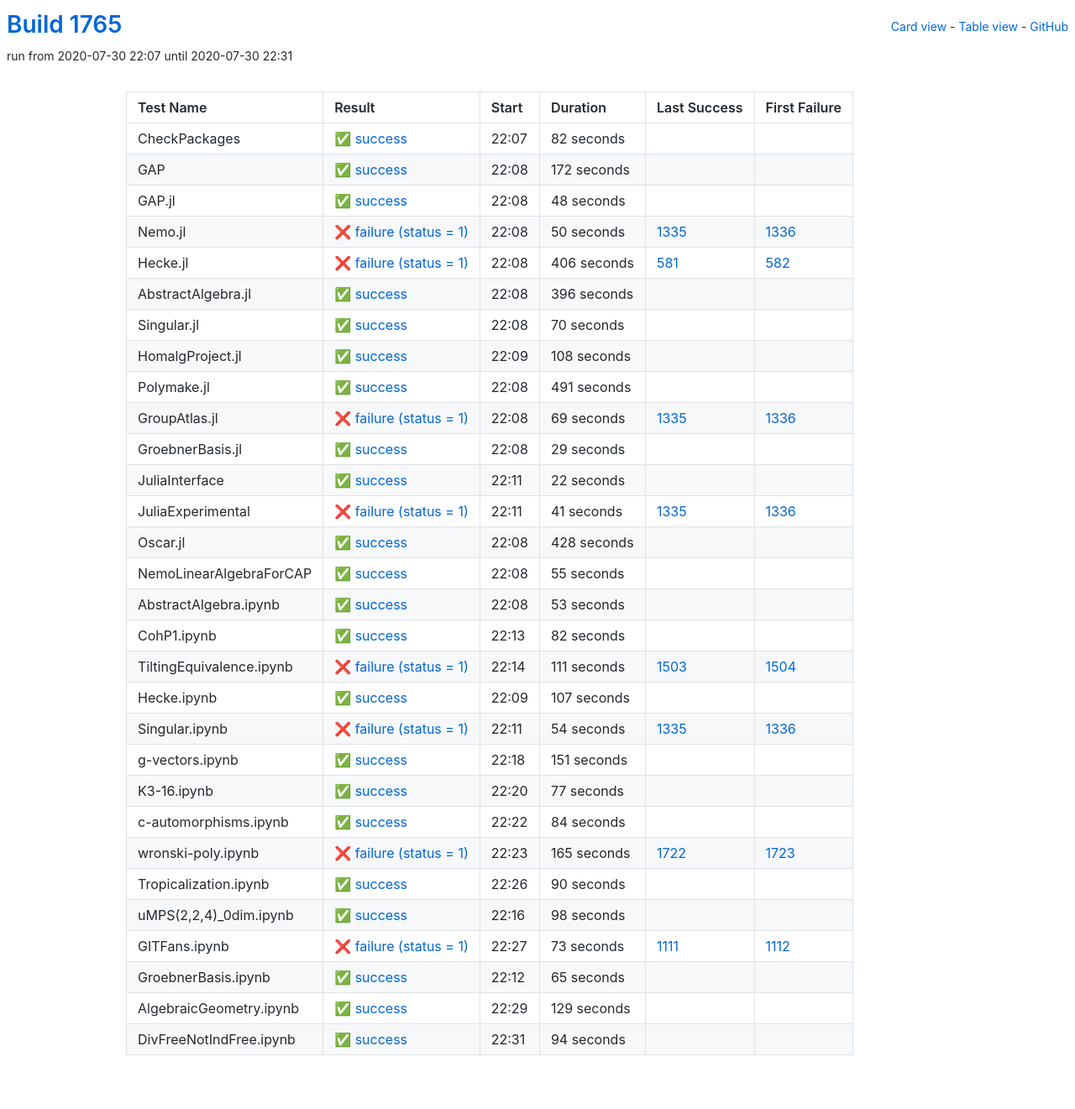
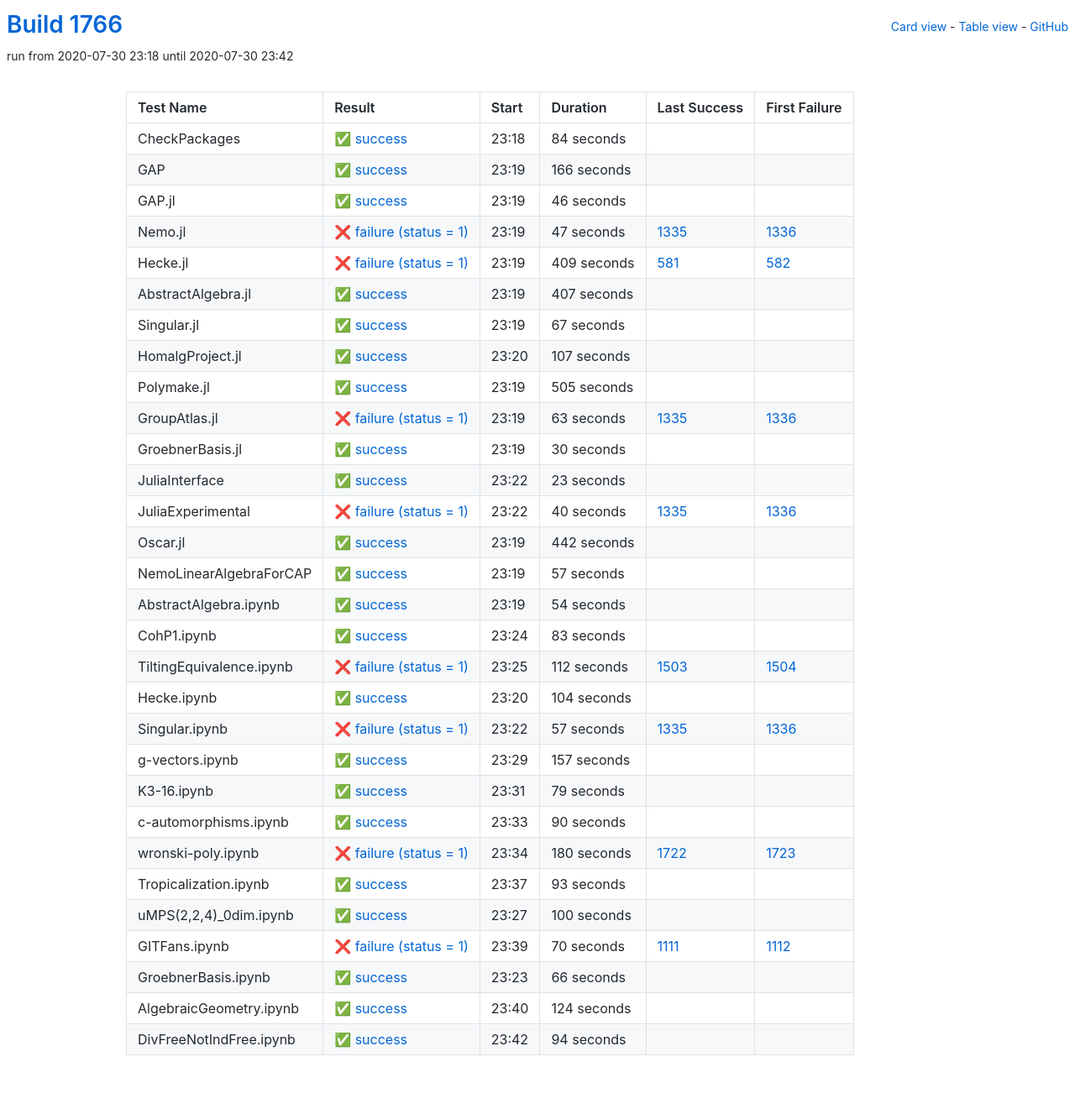
Before and after one commit to oscar-system/oscar-ci-status-1.4, a Jekyll site: the page built from table.html, in a window 1280 px wide. Shown: the whole page at 84% size. Built offline with Jekyll 4.4.1, drawn with Linux system fonts in a browser that asks for light colours.

Commit message:
Build #1766

```diff
--- a/_data/ci.yml
+++ b/_data/ci.yml
@@ -1,6 +1,6 @@
 ---
-build: 1765
-build_url: https://oscarci.mathematik.uni-kl.de/job/oscar-julia-1.4/1765/
+build: 1766
+build_url: https://oscarci.mathematik.uni-kl.de/job/oscar-julia-1.4/1766/
 job: oscar-julia-1.4
 organization: oscar-system
 repo: oscar-ci-status-1.4
@@ -8,224 +8,92 @@ repourl: https://github.com/oscar-system/oscar-ci-status-1.4
 tests:
 - name: CheckPackages
   id: checkpackages
-  log: https://oscarci.mathematik.uni-kl.de/job/oscar-julia-1.4/1765/artifact/logs/build-1765/CheckPackages.log
-  start: 2020-07-30 22:07
+  log: https://oscarci.mathematik.uni-kl.de/job/oscar-julia-1.4/1766/artifact/logs/build-1766/CheckPackages.log
+  start: 2020-07-30 23:18
   success: true
   exitcode: 0
   status: success
-  duration: 82
+  duration: 84
   last_success: false
   last_success_url:
   first_failure: false
   first_failure_url:
 - name: GAP
   id: gap
-  log: https://oscarci.mathematik.uni-kl.de/job/oscar-julia-1.4/1765/artifact/logs/build-1765/GAP.log
-  start: 2020-07-30 22:08
+  log: https://oscarci.mathematik.uni-kl.de/job/oscar-julia-1.4/1766/artifact/logs/build-1766/GAP.log
+  start: 2020-07-30 23:19
   success: true
   exitcode: 0
   status: success
-  duration: 172
+  duration: 166
   last_success: false
   last_success_url:
   first_failure: false
   first_failure_url:
 - name: GAP.jl
   id: gap-jl
-  log: https://oscarci.mathematik.uni-kl.de/job/oscar-julia-1.4/1765/artifact/logs/build-1765/GAP.jl.log
-  start: 2020-07-30 22:08
+  log: https://oscarci.mathematik.uni-kl.de/job/oscar-julia-1.4/1766/artifact/logs/build-1766/GAP.jl.log
+  start: 2020-07-30 23:19
   success: true
   exitcode: 0
   status: success
-  duration: 48
+  duration: 46
   last_success: false
   last_success_url:
   first_failure: false
   first_failure_url:
 - name: Nemo.jl
   id: nemo-jl
-  log: https://oscarci.mathematik.uni-kl.de/job/oscar-julia-1.4/1765/artifact/logs/build-1765/Nemo.jl.log
-  start: 2020-07-30 22:08
+  log: https://oscarci.mathematik.uni-kl.de/job/oscar-julia-1.4/1766/artifact/logs/build-1766/Nemo.jl.log
+  start: 2020-07-30 23:19
   success: false
   exitcode: 1
   status: failure
-  duration: 50
+  duration: 47
   last_success: 1335
   last_success_url: https://oscarci.mathematik.uni-kl.de/job/oscar-julia-1.4/1335/
   first_failure: 1336
   first_failure_url: https://oscarci.mathematik.uni-kl.de/job/oscar-julia-1.4/1336/
 - name: Hecke.jl
   id: hecke-jl
-  log: https://oscarci.mathematik.uni-kl.de/job/oscar-julia-1.4/1765/artifact/logs/build-1765/Hecke.jl.log
-  start: 2020-07-30 22:08
+  log: https://oscarci.mathematik.uni-kl.de/job/oscar-julia-1.4/1766/artifact/logs/build-1766/Hecke.jl.log
+  start: 2020-07-30 23:19
   success: false
   exitcode: 1
   status: failure
-  duration: 406
+  duration: 409
   last_success: 581
   last_success_url: https://oscarci.mathematik.uni-kl.de/job/oscar-julia-1.4/581/
   first_failure: 582
   first_failure_url: https://oscarci.mathematik.uni-kl.de/job/oscar-julia-1.4/582/
 - name: AbstractAlgebra.jl
   id: abstractalgebra-jl
-  log: https://oscarci.mathematik.uni-kl.de/job/oscar-julia-1.4/1765/artifact/logs/build-1765/AbstractAlgebra.jl.log
-  start: 2020-07-30 22:08
+  log: https://oscarci.mathematik.uni-kl.de/job/oscar-julia-1.4/1766/artifact/logs/build-1766/AbstractAlgebra.jl.log
+  start: 2020-07-30 23:19
   success: true
   exitcode: 0
   status: success
-  duration: 396
+  duration: 407
   last_success: false
   last_success_url:
   first_failure: false
   first_failure_url:
 - name: Singular.jl
   id: singular-jl
-  log: https://oscarci.mathematik.uni-kl.de/job/oscar-julia-1.4/1765/artifact/logs/build-1765/Singular.jl.log
-  start: 2020-07-30 22:08
+  log: https://oscarci.mathematik.uni-kl.de/job/oscar-julia-1.4/1766/artifact/logs/build-1766/Singular.jl.log
+  start: 2020-07-30 23:19
   success: true
   exitcode: 0
   status: success
-  duration: 70
+  duration: 67
   last_success: false
   last_success_url:
   first_failure: false
   first_failure_url:
 - name: HomalgProject.jl
   id: homalgproject-jl
-  log: https://oscarci.mathematik.uni-kl.de/job/oscar-julia-1.4/1765/artifact/logs/build-1765/HomalgProject.jl.log
-  start: 2020-07-30 22:09
-  success: true
-  exitcode: 0
-  status: success
-  duration: 108
-  last_success: false
-  last_success_url:
-  first_failure: false
-  first_failure_url:
-- name: Polymake.jl
-  id: polymake-jl
-  log: https://oscarci.mathematik.uni-kl.de/job/oscar-julia-1.4/1765/artifact/logs/build-1765/Polymake.jl.log
-  start: 2020-07-30 22:08
-  success: true
-  exitcode: 0
-  status: success
-  duration: 491
-  last_success: false
-  last_success_url:
-  first_failure: false
-  first_failure_url:
-- name: GroupAtlas.jl
-  id: groupatlas-jl
-  log: https://oscarci.mathematik.uni-kl.de/job/oscar-julia-1.4/1765/artifact/logs/build-1765/GroupAtlas.jl.log
-  start: 2020-07-30 22:08
-  success: false
-  exitcode: 1
-  status: failure
-  duration: 69
-  last_success: 1335
-  last_success_url: https://oscarci.mathematik.uni-kl.de/job/oscar-julia-1.4/1335/
-  first_failure: 1336
-  first_failure_url: https://oscarci.mathematik.uni-kl.de/job/oscar-julia-1.4/1336/
-- name: GroebnerBasis.jl
-  id: groebnerbasis-jl
-  log: https://oscarci.mathematik.uni-kl.de/job/oscar-julia-1.4/1765/artifact/logs/build-1765/GroebnerBasis.jl.log
-  start: 2020-07-30 22:08
-  success: true
-  exitcode: 0
-  status: success
-  duration: 29
-  last_success: false
-  last_success_url:
-  first_failure: false
-  first_failure_url:
-- name: JuliaInterface
-  id: juliainterface
-  log: https://oscarci.mathematik.uni-kl.de/job/oscar-julia-1.4/1765/artifact/logs/build-1765/JuliaInterface.log
-  start: 2020-07-30 22:11
-  success: true
-  exitcode: 0
-  status: success
-  duration: 22
-  last_success: false
-  last_success_url:
-  first_failure: false
-  first_failure_url:
-- name: JuliaExperimental
-  id: juliaexperimental
-  log: https://oscarci.mathematik.uni-kl.de/job/oscar-julia-1.4/1765/artifact/logs/build-1765/JuliaExperimental.log
-  start: 2020-07-30 22:11
-  success: false
-  exitcode: 1
-  status: failure
-  duration: 41
-  last_success: 1335
-  last_success_url: https://oscarci.mathematik.uni-kl.de/job/oscar-julia-1.4/1335/
-  first_failure: 1336
-  first_failure_url: https://oscarci.mathematik.uni-kl.de/job/oscar-julia-1.4/1336/
-- name: Oscar.jl
-  id: oscar-jl
-  log: https://oscarci.mathematik.uni-kl.de/job/oscar-julia-1.4/1765/artifact/logs/build-1765/Oscar.jl.log
-  start: 2020-07-30 22:08
-  success: true
-  exitcode: 0
-  status: success
-  duration: 428
-  last_success: false
-  last_success_url:
-  first_failure: false
-  first_failure_url:
-- name: NemoLinearAlgebraForCAP
-  id: nemolinearalgebraforcap
-  log: https://oscarci.mathematik.uni-kl.de/job/oscar-julia-1.4/1765/artifact/logs/build-1765/NemoLinearAlgebraForCAP.log
-  start: 2020-07-30 22:08
-  success: true
-  exitcode: 0
-  status: success
-  duration: 55
-  last_success: false
-  last_success_url:
-  first_failure: false
-  first_failure_url:
-- name: AbstractAlgebra.ipynb
-  id: abstractalgebra-ipynb
-  log: https://oscarci.mathematik.uni-kl.de/job/oscar-julia-1.4/1765/artifact/logs/build-1765/AbstractAlgebra.ipynb.log
-  start: 2020-07-30 22:08
-  success: true
-  exitcode: 0
-  status: success
-  duration: 53
-  last_success: false
-  last_success_url:
-  first_failure: false
-  first_failure_url:
-- name: CohP1.ipynb
-  id: cohp1-ipynb
-  log: https://oscarci.mathematik.uni-kl.de/job/oscar-julia-1.4/1765/artifact/logs/build-1765/CohP1.ipynb.log
-  start: 2020-07-30 22:13
-  success: true
-  exitcode: 0
-  status: success
-  duration: 82
-  last_success: false
-  last_success_url:
-  first_failure: false
-  first_failure_url:
-- name: TiltingEquivalence.ipynb
-  id: tiltingequivalence-ipynb
-  log: https://oscarci.mathematik.uni-kl.de/job/oscar-julia-1.4/1765/artifact/logs/build-1765/TiltingEquivalence.ipynb.log
-  start: 2020-07-30 22:14
-  success: false
-  exitcode: 1
-  status: failure
-  duration: 111
-  last_success: 1503
-  last_success_url: https://oscarci.mathematik.uni-kl.de/job/oscar-julia-1.4/1503/
-  first_failure: 1504
-  first_failure_url: https://oscarci.mathematik.uni-kl.de/job/oscar-julia-1.4/1504/
-- name: Hecke.ipynb
-  id: hecke-ipynb
-  log: https://oscarci.mathematik.uni-kl.de/job/oscar-julia-1.4/1765/artifact/logs/build-1765/Hecke.ipynb.log
-  start: 2020-07-30 22:09
+  log: https://oscarci.mathematik.uni-kl.de/job/oscar-julia-1.4/1766/artifact/logs/build-1766/HomalgProject.jl.log
+  start: 2020-07-30 23:20
   success: true
   exitcode: 0
   status: success
@@ -234,70 +102,178 @@ tests:
   last_success_url:
   first_failure: false
   first_failure_url:
-- name: Singular.ipynb
-  id: singular-ipynb
-  log: https://oscarci.mathematik.uni-kl.de/job/oscar-julia-1.4/1765/artifact/logs/build-1765/Singular.ipynb.log
-  start: 2020-07-30 22:11
+- name: Polymake.jl
+  id: polymake-jl
+  log: https://oscarci.mathematik.uni-kl.de/job/oscar-julia-1.4/1766/artifact/logs/build-1766/Polymake.jl.log
+  start: 2020-07-30 23:19
+  success: true
+  exitcode: 0
+  status: success
+  duration: 505
+  last_success: false
+  last_success_url:
+  first_failure: false
+  first_failure_url:
+- name: GroupAtlas.jl
+  id: groupatlas-jl
+  log: https://oscarci.mathematik.uni-kl.de/job/oscar-julia-1.4/1766/artifact/logs/build-1766/GroupAtlas.jl.log
+  start: 2020-07-30 23:19
   success: false
   exitcode: 1
   status: failure
+  duration: 63
+  last_success: 1335
+  last_success_url: https://oscarci.mathematik.uni-kl.de/job/oscar-julia-1.4/1335/
+  first_failure: 1336
+  first_failure_url: https://oscarci.mathematik.uni-kl.de/job/oscar-julia-1.4/1336/
+- name: GroebnerBasis.jl
+  id: groebnerbasis-jl
+  log: https://oscarci.mathematik.uni-kl.de/job/oscar-julia-1.4/1766/artifact/logs/build-1766/GroebnerBasis.jl.log
+  start: 2020-07-30 23:19
+  success: true
+  exitcode: 0
+  status: success
+  duration: 30
+  last_success: false
+  last_success_url:
+  first_failure: false
+  first_failure_url:
+- name: JuliaInterface
+  id: juliainterface
+  log: https://oscarci.mathematik.uni-kl.de/job/oscar-julia-1.4/1766/artifact/logs/build-1766/JuliaInterface.log
+  start: 2020-07-30 23:22
+  success: true
+  exitcode: 0
+  status: success
+  duration: 23
+  last_success: false
+  last_success_url:
+  first_failure: false
+  first_failure_url:
+- name: JuliaExperimental
+  id: juliaexperimental
+  log: https://oscarci.mathematik.uni-kl.de/job/oscar-julia-1.4/1766/artifact/logs/build-1766/JuliaExperimental.log
+  start: 2020-07-30 23:22
+  success: false
+  exitcode: 1
+  status: failure
+  duration: 40
+  last_success: 1335
+  last_success_url: https://oscarci.mathematik.uni-kl.de/job/oscar-julia-1.4/1335/
+  first_failure: 1336
+  first_failure_url: https://oscarci.mathematik.uni-kl.de/job/oscar-julia-1.4/1336/
+- name: Oscar.jl
+  id: oscar-jl
+  log: https://oscarci.mathematik.uni-kl.de/job/oscar-julia-1.4/1766/artifact/logs/build-1766/Oscar.jl.log
+  start: 2020-07-30 23:19
+  success: true
+  exitcode: 0
+  status: success
+  duration: 442
+  last_success: false
+  last_success_url:
+  first_failure: false
+  first_failure_url:
+- name: NemoLinearAlgebraForCAP
+  id: nemolinearalgebraforcap
+  log: https://oscarci.mathematik.uni-kl.de/job/oscar-julia-1.4/1766/artifact/logs/build-1766/NemoLinearAlgebraForCAP.log
+  start: 2020-07-30 23:19
+  success: true
+  exitcode: 0
+  status: success
+  duration: 57
+  last_success: false
+  last_success_url:
+  first_failure: false
+  first_failure_url:
+- name: AbstractAlgebra.ipynb
+  id: abstractalgebra-ipynb
+  log: https://oscarci.mathematik.uni-kl.de/job/oscar-julia-1.4/1766/artifact/logs/build-1766/AbstractAlgebra.ipynb.log
+  start: 2020-07-30 23:19
+  success: true
+  exitcode: 0
+  status: success
   duration: 54
+  last_success: false
+  last_success_url:
+  first_failure: false
+  first_failure_url:
+- name: CohP1.ipynb
+  id: cohp1-ipynb
+  log: https://oscarci.mathematik.uni-kl.de/job/oscar-julia-1.4/1766/artifact/logs/build-1766/CohP1.ipynb.log
+  start: 2020-07-30 23:24
+  success: true
+  exitcode: 0
+  status: success
+  duration: 83
+  last_success: false
+  last_success_url:
+  first_failure: false
+  first_failure_url:
+- name: TiltingEquivalence.ipynb
+  id: tiltingequivalence-ipynb
+  log: https://oscarci.mathematik.uni-kl.de/job/oscar-julia-1.4/1766/artifact/logs/build-1766/TiltingEquivalence.ipynb.log
+  start: 2020-07-30 23:25
+  success: false
+  exitcode: 1
+  status: failure
+  duration: 112
+  last_success: 1503
+  last_success_url: https://oscarci.mathematik.uni-kl.de/job/oscar-julia-1.4/1503/
+  first_failure: 1504
+  first_failure_url: https://oscarci.mathematik.uni-kl.de/job/oscar-julia-1.4/1504/
+- name: Hecke.ipynb
+  id: hecke-ipynb
+  log: https://oscarci.mathematik.uni-kl.de/job/oscar-julia-1.4/1766/artifact/logs/build-1766/Hecke.ipynb.log
+  start: 2020-07-30 23:20
+  success: true
+  exitcode: 0
+  status: success
+  duration: 104
+  last_success: false
+  last_success_url:
+  first_failure: false
+  first_failure_url:
+- name: Singular.ipynb
+  id: singular-ipynb
+  log: https://oscarci.mathematik.uni-kl.de/job/oscar-julia-1.4/1766/artifact/logs/build-1766/Singular.ipynb.log
+  start: 2020-07-30 23:22
+  success: false
+  exitcode: 1
+  status: failure
+  duration: 57
   last_success: 1335
   last_success_url: https://oscarci.mathematik.uni-kl.de/job/oscar-julia-1.4/1335/
   first_failure: 1336
   first_failure_url: https://oscarci.mathematik.uni-kl.de/job/oscar-julia-1.4/1336/
 - name: g-vectors.ipynb
   id: g-vectors-ipynb
-  log: https://oscarci.mathematik.uni-kl.de/job/oscar-julia-1.4/1765/artifact/logs/build-1765/g-vectors.ipynb.log
-  start: 2020-07-30 22:18
+  log: https://oscarci.mathematik.uni-kl.de/job/oscar-julia-1.4/1766/artifact/logs/build-1766/g-vectors.ipynb.log
+  start: 2020-07-30 23:29
   success: true
   exitcode: 0
   status: success
-  duration: 151
+  duration: 157
   last_success: false
   last_success_url:
   first_failure: false
   first_failure_url:
 - name: K3-16.ipynb
   id: k3-16-ipynb
-  log: https://oscarci.mathematik.uni-kl.de/job/oscar-julia-1.4/1765/artifact/logs/build-1765/K3-16.ipynb.log
-  start: 2020-07-30 22:20
+  log: https://oscarci.mathematik.uni-kl.de/job/oscar-julia-1.4/1766/artifact/logs/build-1766/K3-16.ipynb.log
+  start: 2020-07-30 23:31
   success: true
   exitcode: 0
   status: success
-  duration: 77
+  duration: 79
   last_success: false
   last_success_url:
   first_failure: false
   first_failure_url:
 - name: c-automorphisms.ipynb
   id: c-automorphisms-ipynb
-  log: https://oscarci.mathematik.uni-kl.de/job/oscar-julia-1.4/1765/artifact/logs/build-1765/c-automorphisms.ipynb.log
-  start: 2020-07-30 22:22
-  success: true
-  exitcode: 0
-  status: success
-  duration: 84
-  last_success: false
-  last_success_url:
-  first_failure: false
-  first_failure_url:
-- name: wronski-poly.ipynb
-  id: wronski-poly-ipynb
-  log: https://oscarci.mathematik.uni-kl.de/job/oscar-julia-1.4/1765/artifact/logs/build-1765/wronski-poly.ipynb.log
-  start: 2020-07-30 22:23
-  success: false
-  exitcode: 1
-  status: failure
-  duration: 165
-  last_success: 1722
-  last_success_url: https://oscarci.mathematik.uni-kl.de/job/oscar-julia-1.4/1722/
-  first_failure: 1723
-  first_failure_url: https://oscarci.mathematik.uni-kl.de/job/oscar-julia-1.4/1723/
-- name: Tropicalization.ipynb
-  id: tropicalization-ipynb
-  log: https://oscarci.mathematik.uni-kl.de/job/oscar-julia-1.4/1765/artifact/logs/build-1765/Tropicalization.ipynb.log
-  start: 2020-07-30 22:26
+  log: https://oscarci.mathematik.uni-kl.de/job/oscar-julia-1.4/1766/artifact/logs/build-1766/c-automorphisms.ipynb.log
+  start: 2020-07-30 23:33
   success: true
   exitcode: 0
   status: success
@@ -306,58 +282,82 @@ tests:
   last_success_url:
   first_failure: false
   first_failure_url:
-- name: uMPS(2,2,4)_0dim.ipynb
-  id: umps-2-2-4-0dim-ipynb
-  log: https://oscarci.mathematik.uni-kl.de/job/oscar-julia-1.4/1765/artifact/logs/build-1765/uMPS-2-2-4-_0dim.ipynb.log
-  start: 2020-07-30 22:16
+- name: wronski-poly.ipynb
+  id: wronski-poly-ipynb
+  log: https://oscarci.mathematik.uni-kl.de/job/oscar-julia-1.4/1766/artifact/logs/build-1766/wronski-poly.ipynb.log
+  start: 2020-07-30 23:34
+  success: false
+  exitcode: 1
+  status: failure
+  duration: 180
+  last_success: 1722
+  last_success_url: https://oscarci.mathematik.uni-kl.de/job/oscar-julia-1.4/1722/
+  first_failure: 1723
+  first_failure_url: https://oscarci.mathematik.uni-kl.de/job/oscar-julia-1.4/1723/
+- name: Tropicalization.ipynb
+  id: tropicalization-ipynb
+  log: https://oscarci.mathematik.uni-kl.de/job/oscar-julia-1.4/1766/artifact/logs/build-1766/Tropicalization.ipynb.log
+  start: 2020-07-30 23:37
   success: true
   exitcode: 0
   status: success
-  duration: 98
+  duration: 93
+  last_success: false
+  last_success_url:
+  first_failure: false
+  first_failure_url:
+- name: uMPS(2,2,4)_0dim.ipynb
+  id: umps-2-2-4-0dim-ipynb
+  log: https://oscarci.mathematik.uni-kl.de/job/oscar-julia-1.4/1766/artifact/logs/build-1766/uMPS-2-2-4-_0dim.ipynb.log
+  start: 2020-07-30 23:27
+  success: true
+  exitcode: 0
+  status: success
+  duration: 100
   last_success: false
   last_success_url:
   first_failure: false
   first_failure_url:
 - name: GITFans.ipynb
   id: gitfans-ipynb
-  log: https://oscarci.mathematik.uni-kl.de/job/oscar-julia-1.4/1765/artifact/logs/build-1765/GITFans.ipynb.log
-  start: 2020-07-30 22:27
+  log: https://oscarci.mathematik.uni-kl.de/job/oscar-julia-1.4/1766/artifact/logs/build-1766/GITFans.ipynb.log
+  start: 2020-07-30 23:39
   success: false
   exitcode: 1
   status: failure
-  duration: 73
+  duration: 70
   last_success: 1111
   last_success_url: https://oscarci.mathematik.uni-kl.de/job/oscar-julia-1.4/1111/
   first_failure: 1112
   first_failure_url: https://oscarci.mathematik.uni-kl.de/job/oscar-julia-1.4/1112/
 - name: GroebnerBasis.ipynb
   id: groebnerbasis-ipynb
-  log: https://oscarci.mathematik.uni-kl.de/job/oscar-julia-1.4/1765/artifact/logs/build-1765/GroebnerBasis.ipynb.log
-  start: 2020-07-30 22:12
+  log: https://oscarci.mathematik.uni-kl.de/job/oscar-julia-1.4/1766/artifact/logs/build-1766/GroebnerBasis.ipynb.log
+  start: 2020-07-30 23:23
   success: true
   exitcode: 0
   status: success
-  duration: 65
+  duration: 66
   last_success: false
   last_success_url:
   first_failure: false
   first_failure_url:
 - name: AlgebraicGeometry.ipynb
   id: algebraicgeometry-ipynb
-  log: https://oscarci.mathematik.uni-kl.de/job/oscar-julia-1.4/1765/artifact/logs/build-1765/AlgebraicGeometry.ipynb.log
-  start: 2020-07-30 22:29
+  log: https://oscarci.mathematik.uni-kl.de/job/oscar-julia-1.4/1766/artifact/logs/build-1766/AlgebraicGeometry.ipynb.log
+  start: 2020-07-30 23:40
   success: true
   exitcode: 0
   status: success
-  duration: 129
+  duration: 124
   last_success: false
   last_success_url:
   first_failure: false
   first_failure_url:
 - name: DivFreeNotIndFree.ipynb
   id: divfreenotindfree-ipynb
-  log: https://oscarci.mathematik.uni-kl.de/job/oscar-julia-1.4/1765/artifact/logs/build-1765/DivFreeNotIndFree.ipynb.log
-  start: 2020-07-30 22:31
+  log: https://oscarci.mathematik.uni-kl.de/job/oscar-julia-1.4/1766/artifact/logs/build-1766/DivFreeNotIndFree.ipynb.log
+  start: 2020-07-30 23:42
   success: true
   exitcode: 0
   status: success
```
Also changed, not shown: README.md.
